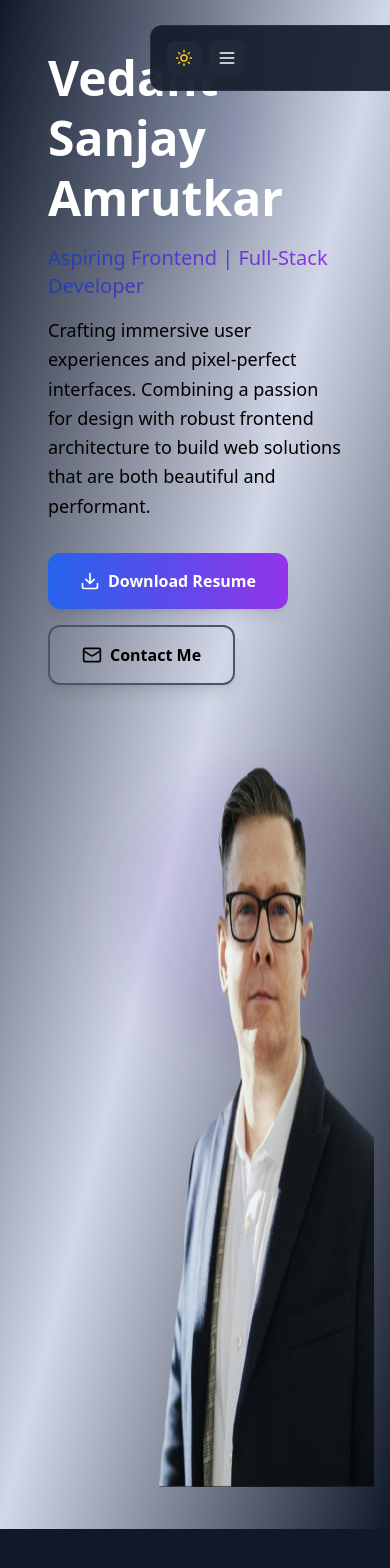
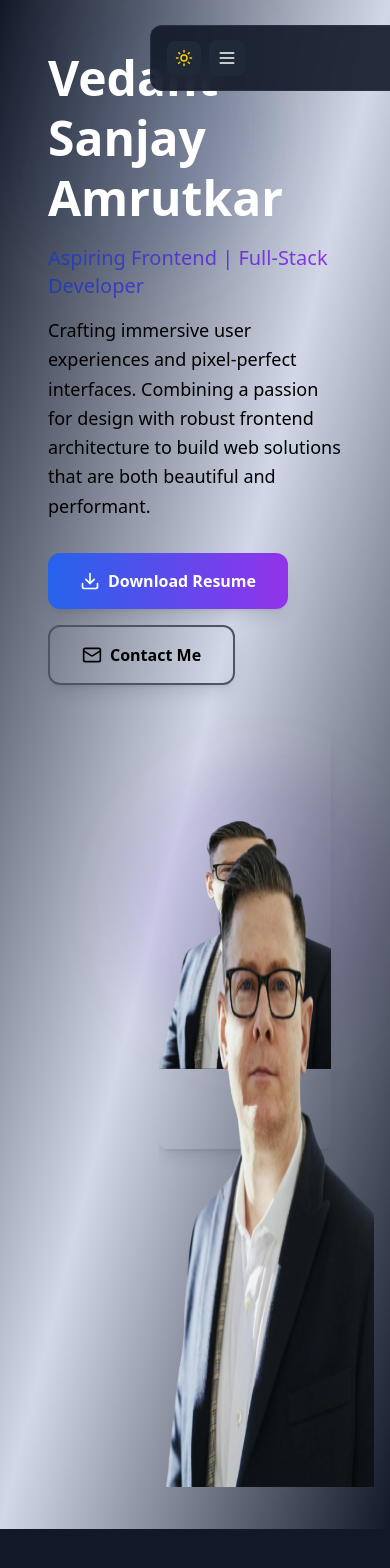
Before and after one commit to vedant-zeus/Portfolio, a React (Vite) app: page / in a window 390 px wide. Shown: the top 1568 px of the page. Built offline with nearby package versions, Linux system fonts and the light colour scheme.

Commit message:
final change in photo

```diff
--- a/src/components/Hero.tsx
+++ b/src/components/Hero.tsx
@@ -110,6 +110,14 @@ const Hero: React.FC = () => {
       }
     }}
   >
+    {/* Mobile Image (simplified + reduced size) */}
+  <div className="md:hidden w-[80%] h-[50vh] flex items-center justify-center">
+    <img
+      src="/vedant.png"
+      alt="Vedant"
+      className="w-full h-full object-contain rounded-lg shadow-lg"
+    />
+  </div>
     {blocks.map((_, i) => (
       <motion.div
         key={i}
@@ -129,6 +137,8 @@ const Hero: React.FC = () => {
     ))}
   </motion.div>
 </div>
+
+
         </div>
       </div>
     </section>
--- a/src/components/Navigation.tsx
+++ b/src/components/Navigation.tsx
@@ -31,10 +31,10 @@ const Navigation: React.FC = () => {
           : 'bg-white/90 border-gray-200/50'
       } border`}
     >
-      <div className="max-w-7xl mx-auto px-4 sm:px-6 lg:px-8">
+      <div className=" max-w-7x1 mx-auto px-4 sm:px-6 lg:px-8">
         <div className="flex justify-between items-center h-16">
           {/* Desktop Navigation */}
-          <div className="hidden md:flex items-center space-x-8 w-3/4">
+          <div className="hidden md:flex items-center space-x-8 w-3/q4">
             {navLinks.map((link) => (
               <button
                 key={link.href}
@@ -44,7 +44,6 @@ const Navigation: React.FC = () => {
                   ${isDark ? 'text-gray-300' : 'text-gray-700'}
                 `}
               >
-                {/* Gradient glowing text on hover */}
                 <span
                   className={`transition-all duration-300 ${
                     isDark
@@ -55,7 +54,6 @@ const Navigation: React.FC = () => {
                   {link.label}
                 </span>
 
-                {/* Underline slide-in effect */}
                 <span
                   className={`absolute left-0 -bottom-1 h-0.5 w-0
                   group-hover:w-full transition-all duration-500
@@ -65,6 +63,7 @@ const Navigation: React.FC = () => {
             ))}
           </div>
 
+          {/* Desktop Theme Button */}
           <div className="hidden md:flex items-center">
             <button
               onClick={toggleTheme}
```
Lines whose indentation alone changed are shown as unchanged.
